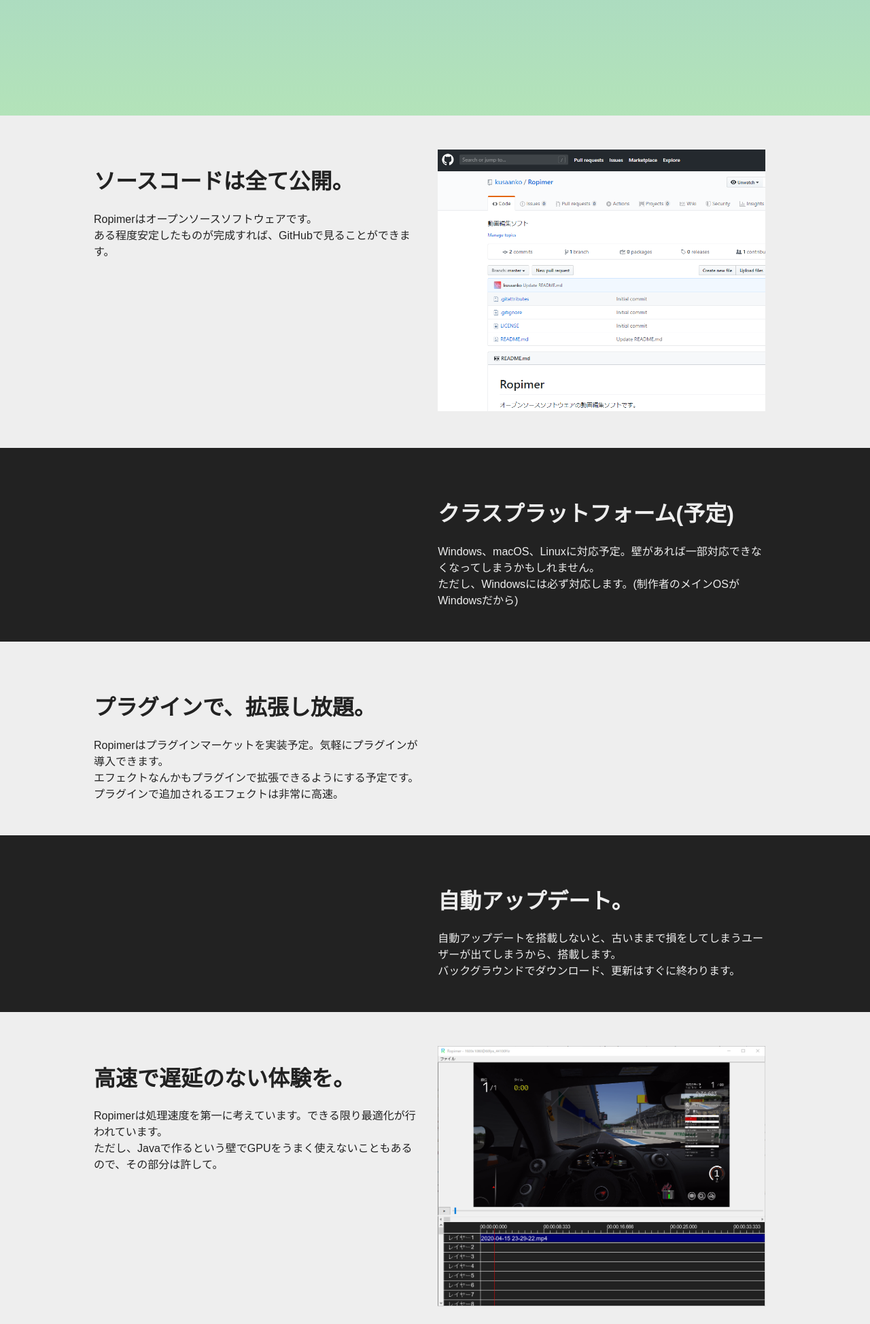
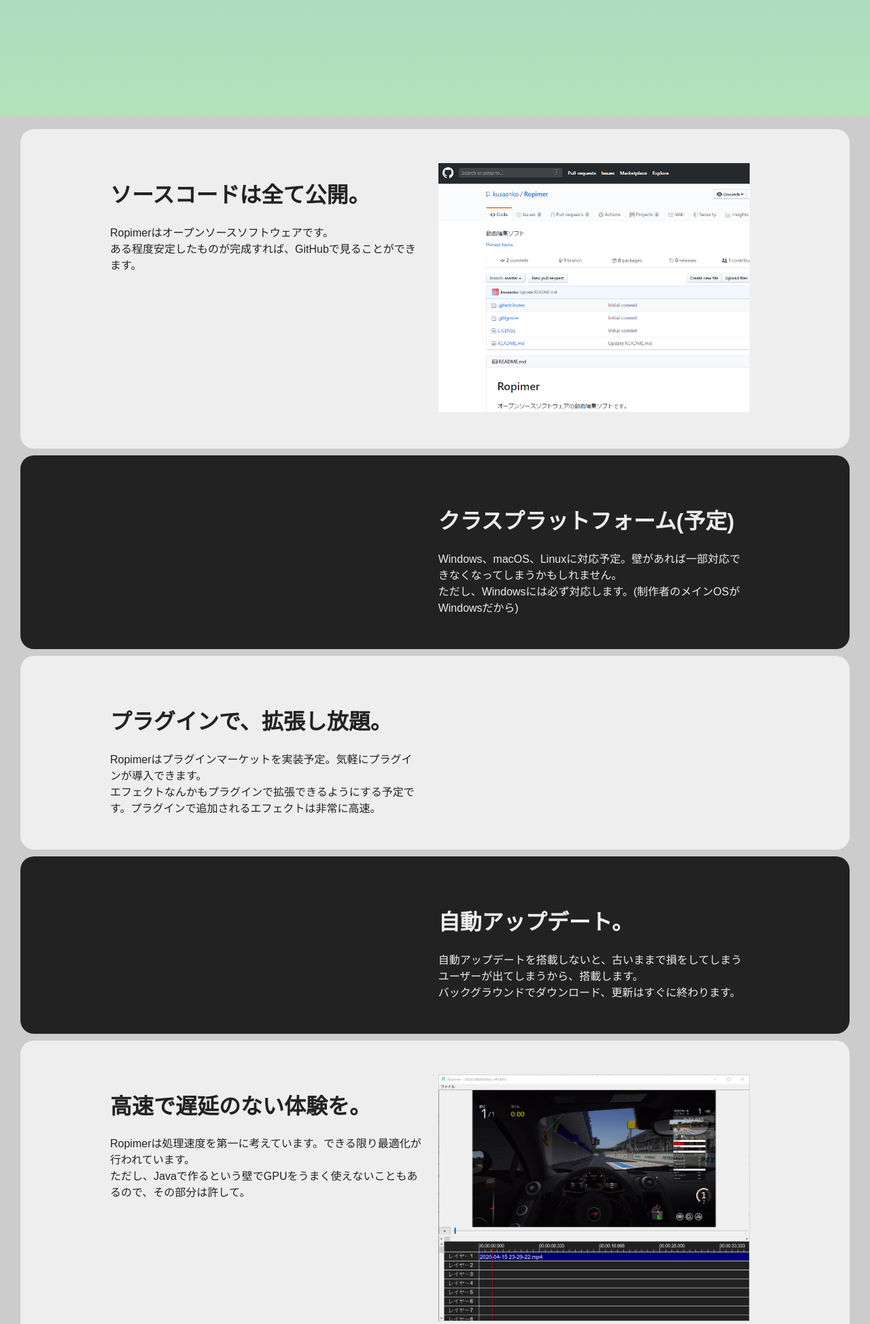
Before and after one commit to kusaanko/kusaanko.github.io, a PHP site: page / in a window 1280 px wide. Shown: the part 630-2578 px from the top of the page at 68% size. Run offline with PHP 8.4, Linux system fonts and the light colour scheme.

Commit message:
Change Style

```diff
--- a/Ropimer/index.html
+++ b/Ropimer/index.html
@@ -25,6 +25,7 @@
     </div>
     <div id="top_fake">
     </div>
+	<div id="main">
 		<div class="white">
 			<div class="group1">
 				<div class="group2">
@@ -146,6 +147,7 @@
 				</div>
 			</div>
 		</div>
+	</div>
     <div id="download_parent">
         <div id="download">
             <h1>さあ、開発の様子をチェックしよう。</h1>
--- a/Ropimer/style.css
+++ b/Ropimer/style.css
@@ -5,6 +5,11 @@ html{
 body{
  margin: 0;
  font-family: arial,sans-serif;
+}
+
+#main {
+	padding: 10px 30px;
+	background-color: #ccc;
 }
 
 #ropimer_header {
@@ -50,11 +55,15 @@ body{
 div.white{
  background: #eee;
  color: #222;
+ margin: 10px 0;
+ border-radius: 20px;
 }
 
 div.black{
  background: #222;
  color: #eee;
+ margin: 10px 0;
+ border-radius: 20px;
 }
 
 div.group1{
@@ -81,6 +90,14 @@ div.area {
  .top_Title {
   font-size: 10vw;
  }
+ #download_parent {
+  background: -webkit-linear-gradient(0deg, #a800ff, #ff9c55);
+ }
+}
+@media (min-width: 1001px) {
+ #download_parent {
+  background: -webkit-linear-gradient(0deg, #a800ff, #ff9c55, #63ff40);
+ }
 }
 
 div.area img {
@@ -92,7 +109,6 @@ p{
 }
 
 #download_parent{
- background: -webkit-linear-gradient(0deg, #a800ff, #ff9c55, #63ff40);
  padding: 70px 0;
 }
 
```
Lines whose indentation alone changed are shown as unchanged.
